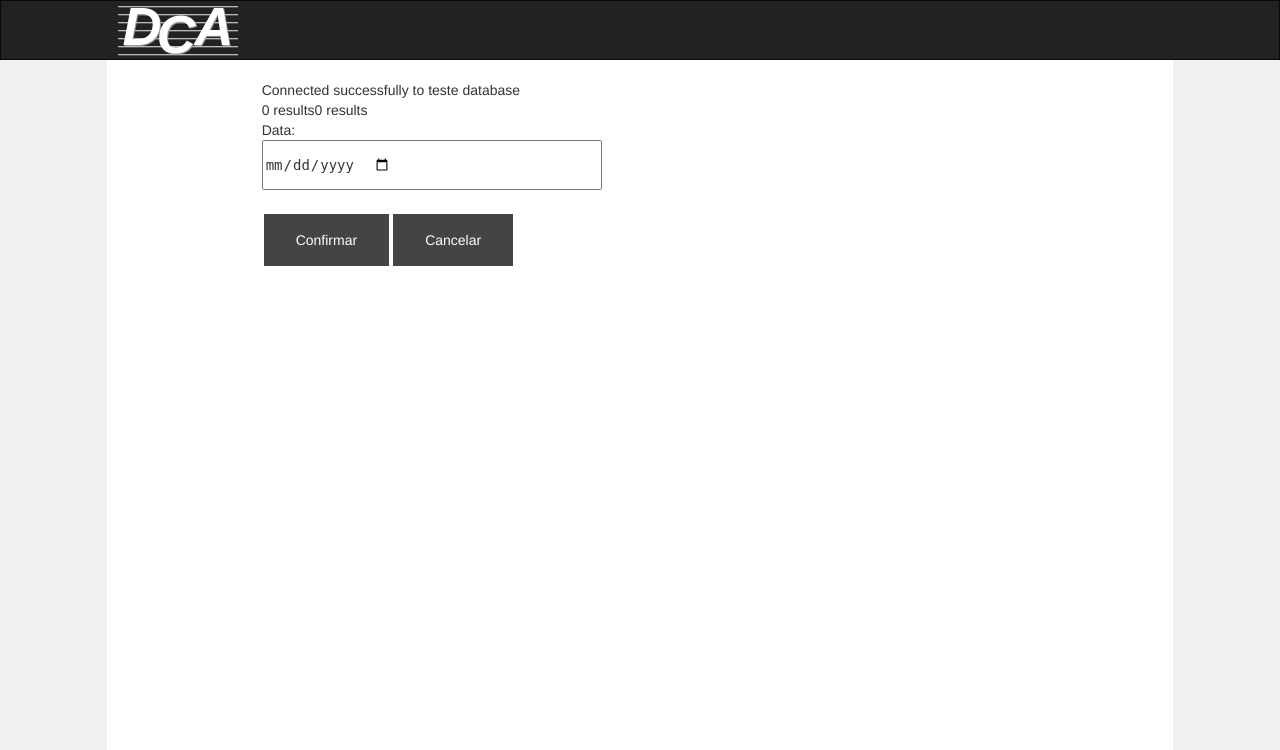
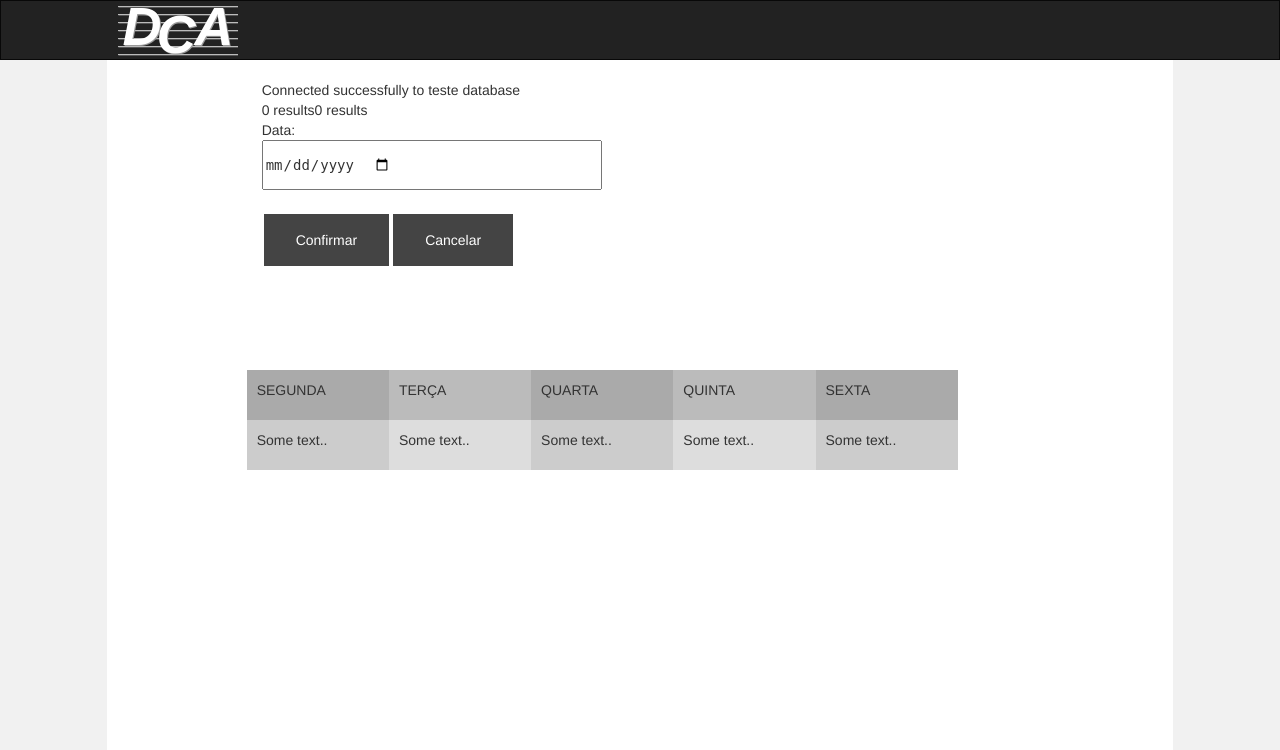
Before and after one commit to jeanmmlima/home-page, a PHP site: page /labs.php in a window 1280 px wide. Shown: the top 750 px of the page. Run offline with PHP 8.4, Linux system fonts and the light colour scheme; data that the repository does not hold is empty; some libraries are stand-ins or nearby versions.

Commit message:
visualizador de horarios

```diff
--- a/css/meu_stilo.css
+++ b/css/meu_stilo.css
@@ -337,3 +337,22 @@ input::-webkit-datetime-edit-fields-wrapper {
     padding: 1px 0;
     white-space: pre;
 }
+
+/*###### CALENDAR ###### */
+* {
+  box-sizing: border-box;
+}
+
+/* Create two equal columns that floats next to each other */
+.column {
+  float: left;
+  width: 20%;
+  padding: 10px;
+}
+
+/* Clear floats after the columns */
+.row:after {
+  content: "";
+  display: table;
+  clear: both;
+}
--- a/labs.php
+++ b/labs.php
@@ -257,6 +257,44 @@
               ?>
 
 
+            <div class="row">
+              <div class="column" style="background-color:#aaa;">
+                <p>SEGUNDA</p>
+              </div>
+              <div class="column" style="background-color:#bbb;">
+                <p>TERÇA</p>
+              </div>
+              <div class="column" style="background-color:#aaa;">
+                <p>QUARTA</p>
+              </div>
+              <div class="column" style="background-color:#bbb;">
+                <p>QUINTA</p>
+              </div>
+              <div class="column" style="background-color:#aaa;">
+                <p>SEXTA</p>
+              </div>
+
+            </div>
+
+            <div class="row">
+              <div class="column" style="background-color:#ccc;">
+                <p>Some text..</p>
+              </div>
+              <div class="column" style="background-color:#ddd;">
+                <p>Some text..</p>
+              </div>
+              <div class="column" style="background-color:#ccc;">
+                <p>Some text..</p>
+              </div>
+              <div class="column" style="background-color:#ddd;">
+                <p>Some text..</p>
+              </div>
+               <div class="column" style="background-color:#ccc;">
+                <p>Some text..</p>
+              </div>
+            </div>
+
+
     </div>
 
 
```
